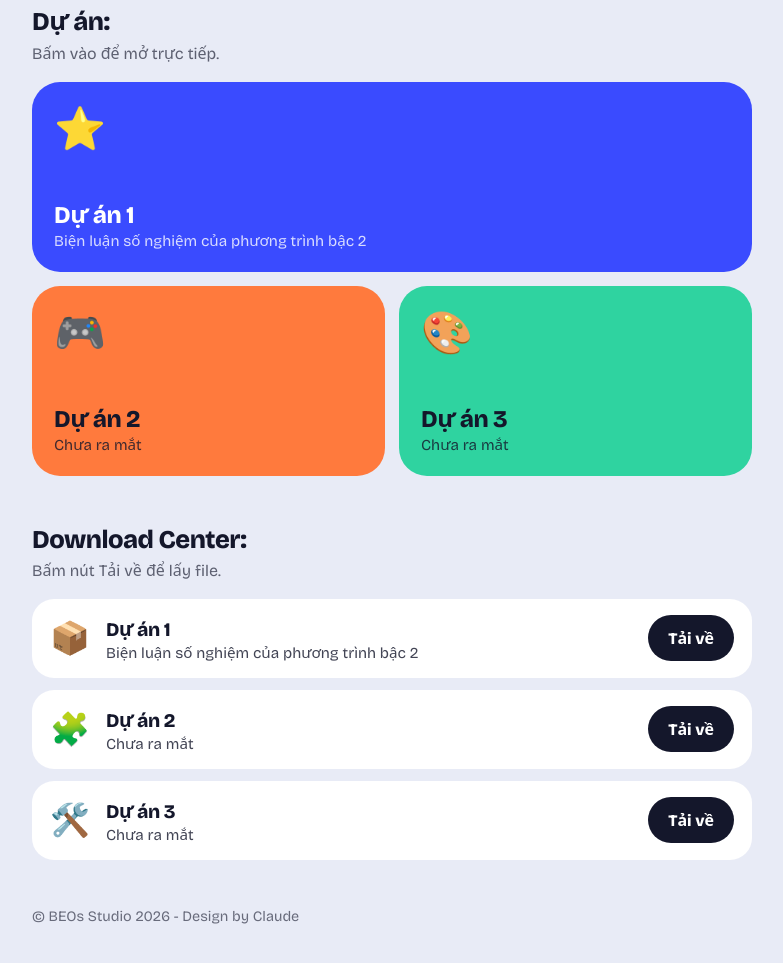
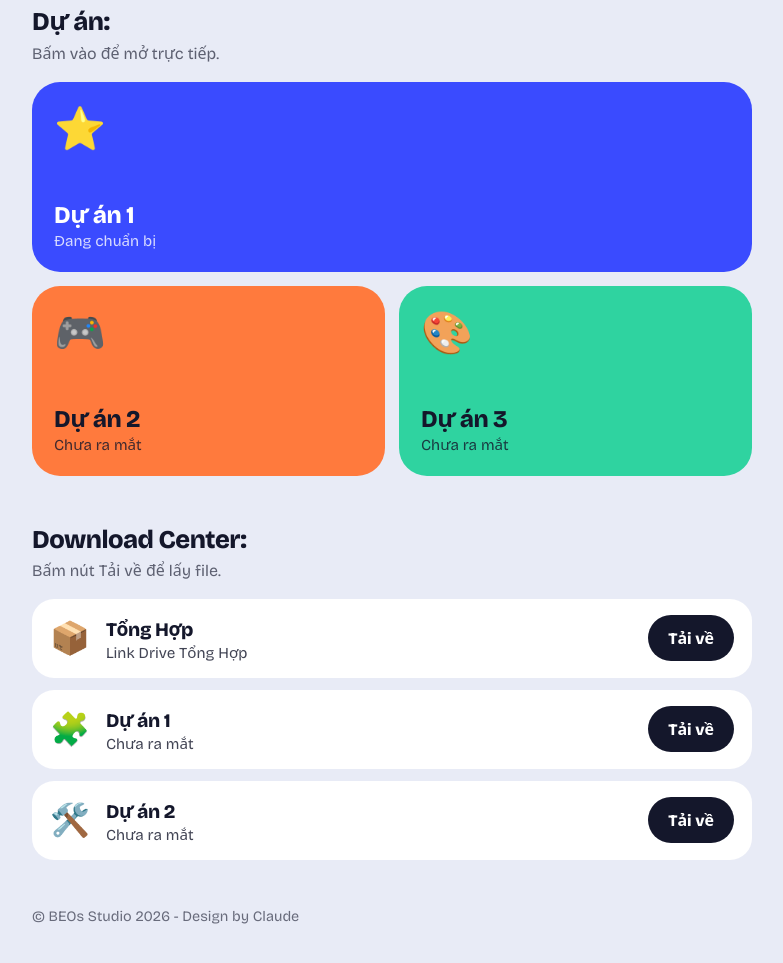
Before and after one commit to camm759/BEOs-Studio, a plain HTML site: page index.html in a window 1280 px wide. Shown: the part 295-1258 px from the top of the page, without its empty margins (248-1031 px from the left). Drawn offline with nearby package versions, Linux system fonts and the light colour scheme.

Commit message:
Update project descriptions and download links

```diff
--- a/index.html
+++ b/index.html
@@ -52,7 +52,7 @@ footer{margin-top:48px;font-size:.9rem;opacity:.6}
       <!-- Đổi href thành đường dẫn trang dự án, hoặc link web ngoài (https://...) -->
       <a class="tile wide c1" href="/duan1/">
         <span class="icon">⭐</span>
-        <span><span class="name">Dự án 1</span><br><span class="desc">Biện luận số nghiệm của phương trình bậc 2</span></span>
+        <span><span class="name">Dự án 1</span><br><span class="desc">Đang chuẩn bị</span></span>
       </a>
       <a class="tile c2" href="/duan2/">
         <span class="icon">🎮</span>
@@ -72,17 +72,17 @@ footer{margin-top:48px;font-size:.9rem;opacity:.6}
       <!-- Thay LINK-FILE-1/2/3 bằng link Mediafire thật của bạn -->
       <div class="dl">
         <span class="icon">📦</span>
-        <span class="info"><span class="name">Dự án 1</span><br><span class="desc">Biện luận số nghiệm của phương trình bậc 2</span></span>
-        <a class="get" href="https://www.mediafire.com/file/erp3t3xsm3hcmb2/Biện+luận+số+nghiệm+phương+trình+bậc+2.html/file" target="_blank" rel="noopener">Tải về</a>
+        <span class="info"><span class="name">Tổng Hợp</span><br><span class="desc">Link Drive Tổng Hợp</span></span>
+        <a class="get" href="https://drive.google.com/drive/folders/1qQt9mwGIJEk4_6KPW2an-DhMAzWM0O4z" target="_blank" rel="noopener">Tải về</a>
       </div>
       <div class="dl">
         <span class="icon">🧩</span>
-        <span class="info"><span class="name">Dự án 2</span><br><span class="desc">Chưa ra mắt</span></span>
-        <a class="get" href="https://beosstudio.netlify.app/" target="_blank" rel="noopener">Tải về</a>
+        <span class="info"><span class="name">Dự án 1</span><br><span class="desc">Chưa ra mắt</span></span>
+        <a class="get" href="https://www.mediafire.com/file/27dtj4kvj28p39h/bt_tin.html/file" target="_blank" rel="noopener">Tải về</a>
       </div>
       <div class="dl">
         <span class="icon">🛠️</span>
-        <span class="info"><span class="name">Dự án 3</span><br><span class="desc">Chưa ra mắt</span></span>
+        <span class="info"><span class="name">Dự án 2</span><br><span class="desc">Chưa ra mắt</span></span>
         <a class="get" href="https://beosstudio.netlify.app/" target="_blank" rel="noopener">Tải về</a>
       </div>
     </div>
```
